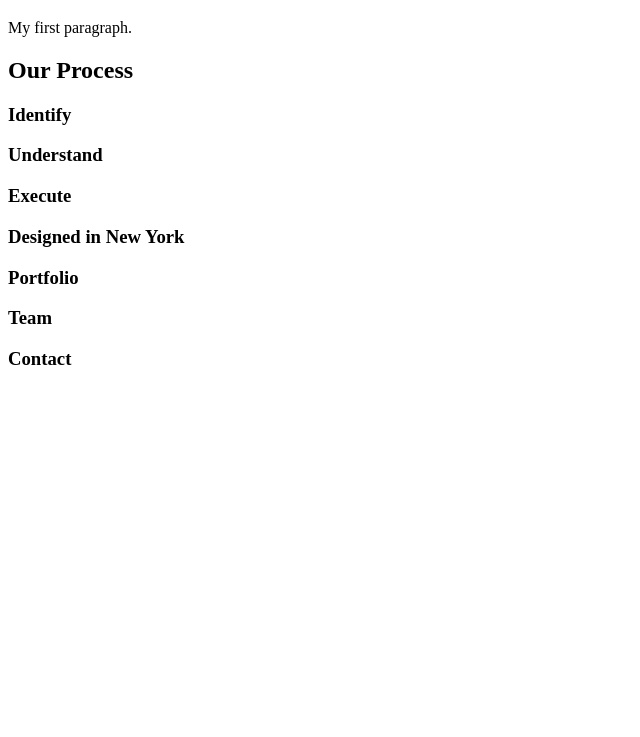
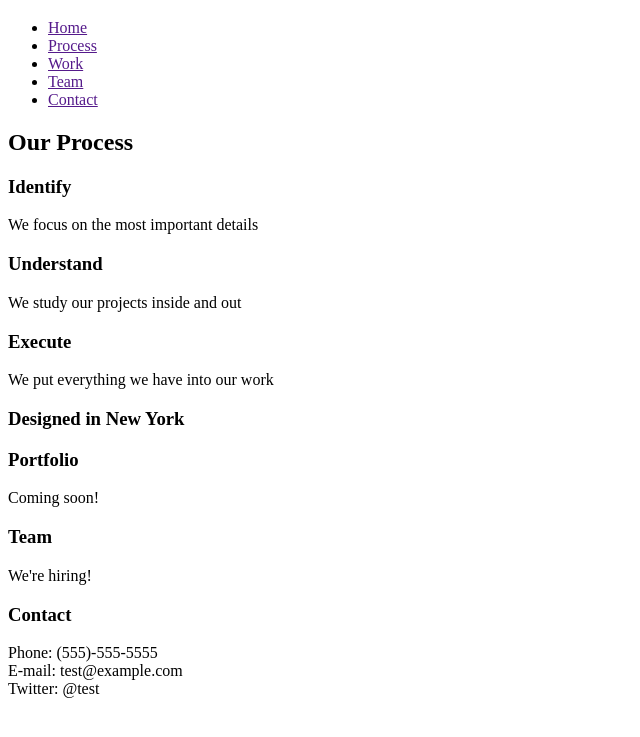
Before and after one commit to marzipanick/broadway, a plain HTML site: page index.html in a window 1280 px wide. Shown: the part 61-798 px from the top of the page, without its empty margins (0-640 px from the left). Drawn offline with Linux system fonts and the light colour scheme.

Commit message:
add links and div class

```diff
--- a/index.html
+++ b/index.html
@@ -5,18 +5,49 @@
 
   <head>
     <title>Broadway</title>
+    <link href="./resources/style.css" type="text/css" rel="stylesheet">
   </head>
 
   <body>
 
-    <h1>Broadway Design</h1>
-    <p>My first paragraph.</p>
+    <div class=header>
+
+      <h1>Broadway Design</h1>
+
+      <nav role=navigation>
+        <ul>
+
+          <li><a href="">Home</a></li>
+          <li><a href="">Process</a></li>
+          <li><a href="">Work</a></li>
+          <li><a href="">Team</a></li>
+          <li><a href="">Contact</a></li>
+
+        </ul>
+      </nav>
+
+    </div>
 
     <div class=process>
       <h2>Our Process</h2>
       <h3>Identify</h3>
+
+        <p>
+         We focus on the most important details
+        </p>
+
       <h3>Understand</h3>
+
+        <p>
+        We study our projects inside and out
+        </p>
+
       <h3>Execute</h3>
+
+        <p>
+          We put everything we have into our work
+        </p>
+
     </div>
 
     <div id=new_york>
@@ -25,8 +56,25 @@
 
     <div class=info>
       <h3>Portfolio</h3>
+
+        <p>
+          Coming soon!
+        </p>
+
       <h3>Team</h3>
+
+      <p>
+        We're hiring!
+      </p>
+
       <h3>Contact</h3>
+
+      <p>
+        Phone: (555)-555-5555<br>
+        E-mail: test@example.com<br>
+        Twitter: @test<br>
+      </p>
+
     </div>
 
 
```
